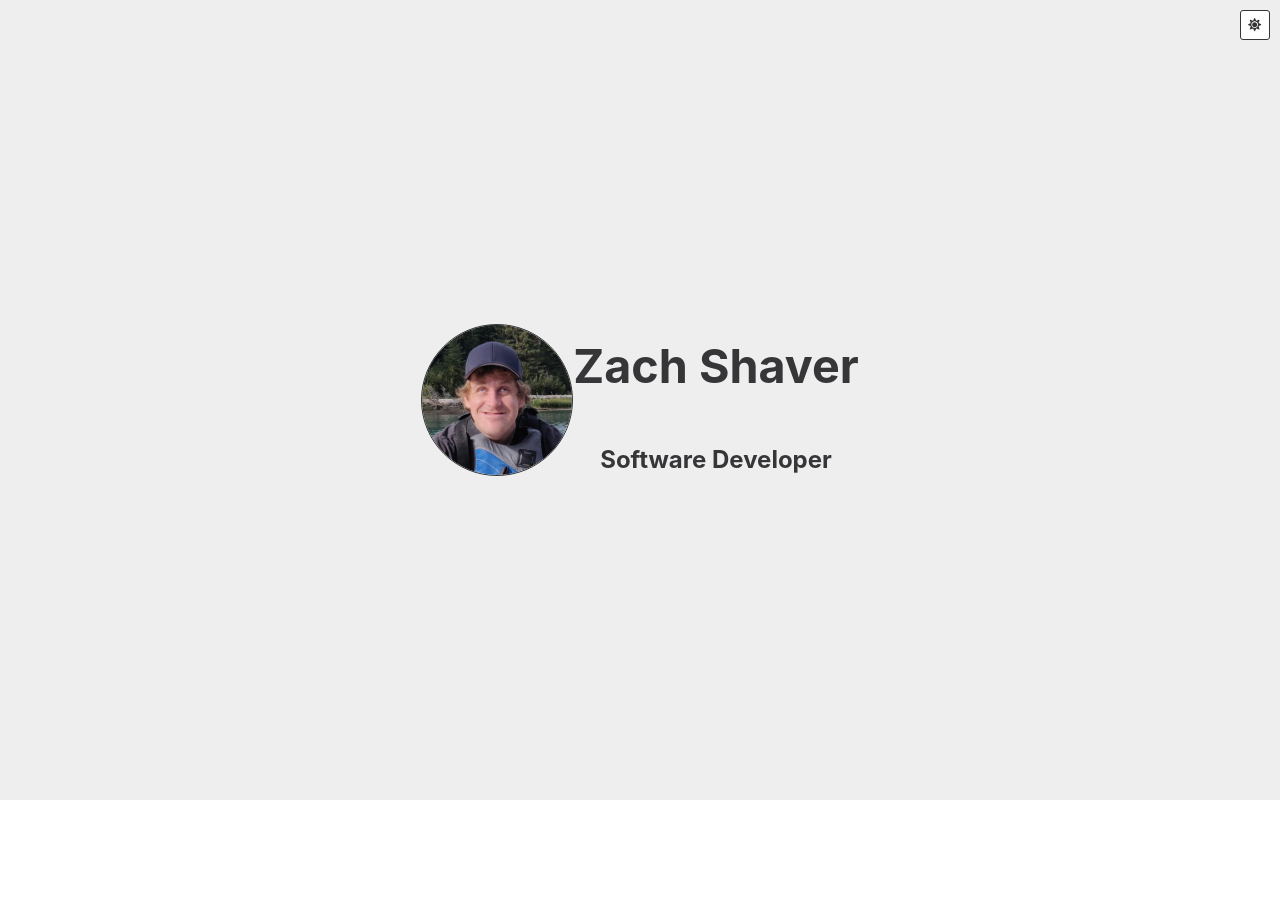
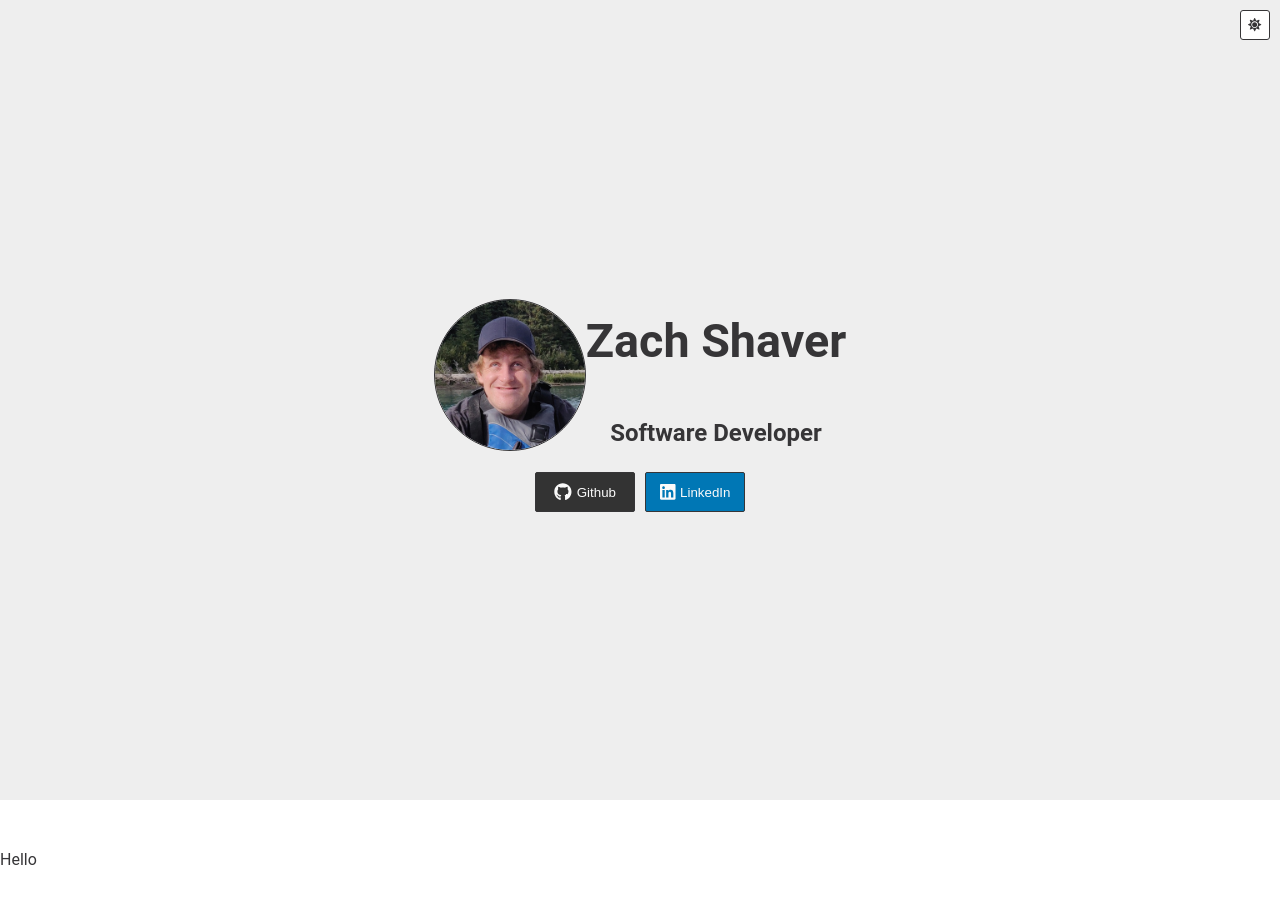
Before and after one commit to ShavaShav/web, a React (Create React App) app: page / in a window 1280 px wide. Shown: the top 904 px of the page. Built offline with nearby package versions, Linux system fonts and the light colour scheme.

Commit message:
Add button for github/linkedin in profile

```diff
--- a/src/App.tsx
+++ b/src/App.tsx
@@ -3,20 +3,10 @@ import { lightTheme, darkTheme } from './themes';
 import GlobalStyles from './globalStyles';
 import { useDarkMode } from './useDarkMode';
 import Profile from './components/Profile';
-import { useEffect, useState } from 'react';
-import Header from './components/Header';
-import ThemeToggle from './components/ThemeToggle';
 
 const Main = styled.div`
   margin-top: 50px;
-  padding-top: 50px;
   height: 200vh;
-`
-
-const TopRightThemeToggle = styled(ThemeToggle)`
-  position: absolute;
-  top: 0;
-  right: 0;
 `
 
 const headerHeight = 40;
@@ -29,14 +19,10 @@ const App = () => {
     <ThemeProvider theme={theme === 'light' ? lightTheme : darkTheme}>
       <>
         <GlobalStyles />
-        {/* <TopRightThemeToggle isDark={isDark} onClick={toggleTheme}/> */}
         <Profile headerRoom={headerHeight} isDark={isDark} toggleTheme={toggleTheme}/>
         <Main>
+          <p>Hello</p>
         </Main>
-        {/* <Profile/>
-        <Projects>
-          <button title={"Theme: " + theme} onClick={toggleTheme}>Hello</button>
-        </Projects> */}
       </>
     </ThemeProvider>
   );
--- /dev/null
+++ b/src/components/Button.tsx
@@ -0,0 +1,40 @@
+import React from 'react';
+import styled from 'styled-components';
+import { FontAwesomeIcon } from '@fortawesome/react-fontawesome'
+import { IconDefinition } from '@fortawesome/fontawesome-common-types';
+
+interface ButtonProps extends React.ButtonHTMLAttributes<HTMLButtonElement> {
+  readonly icon?: IconDefinition;
+  readonly size?: 'md'|'lg';
+  readonly secondary?: boolean;
+  readonly title?: string;
+  readonly color?: string;
+  readonly tintColor?: string;
+  readonly url?: string;
+}
+
+const StyledIcon = styled(FontAwesomeIcon)`
+  padding-right: 5px;
+`
+
+const StyledButton = styled.button<ButtonProps>`
+  background-color: ${({color}) => color};
+  color: ${({tintColor}) => tintColor};
+`
+
+const Button = (props: ButtonProps) => {
+  const onClick = (ev: any) => {
+    if (props.url)
+      window.location.href = props.url
+    else if (props.onClick)
+      props.onClick(ev)
+  }
+  return (
+    <StyledButton {...props} onClick={onClick}>
+      {props.icon && <StyledIcon size={'lg'} icon={props.icon} color={props.tintColor}/>}
+      {props.title}
+    </StyledButton>
+  )
+};
+
+export default Button;
--- a/src/components/Profile.tsx
+++ b/src/components/Profile.tsx
@@ -1,5 +1,8 @@
 import { Dispatch, SetStateAction, useEffect, useState } from "react";
 import styled from "styled-components";
+import { faGithub, faLinkedin } from '@fortawesome/free-brands-svg-icons'
+
+import Button from "./Button";
 import Header from "./Header";
 import Headshot from "./Headshot";
 import ThemeToggle from "./ThemeToggle";
@@ -40,6 +43,12 @@ const ProfileSection = styled.div`
   }
 `
 
+const Row = styled.div`
+  display: flex;
+  flex-direction: row;
+  align-items: center;
+`
+
 const PushedRight = styled.div`
   display: flex;
   justify-content: flex-end;
@@ -53,13 +62,19 @@ const Title = styled.div`
   align-items: center;
 `
 
+const LinkButton = styled(Button)`
+  height: 40px;
+  width: 100px;
+  margin: 5px;
+`
+
 const Profile = (props: ProfileProps) => {
   const [showHeader, setShowHeader] = useState(false);
 
   useEffect(() => {
     if (typeof window !== "undefined") {
       const checkHeader = () => {
-        setShowHeader(window.pageYOffset > window.innerHeight);
+        setShowHeader(window.pageYOffset > window.innerHeight - headerHeight);
       }
       window.addEventListener("scroll", checkHeader);
       return () => window.removeEventListener("scroll", checkHeader);
@@ -80,6 +95,10 @@ const Profile = (props: ProfileProps) => {
               <h2>Software Developer</h2>
             </Title>
           </ProfileSection>
+          <Row>
+            <LinkButton icon={faGithub} color={'#333'} url='https://www.github.com/ShavaShav' title="Github"/>
+            <LinkButton icon={faLinkedin} color={'#0077b5'} url='https://ca.linkedin.com/in/zach-shaver' title="LinkedIn"/>
+          </Row>
         </ProfileWrapper>
       </Container>
       <Header height={headerHeight} isDark={props.isDark} isShowing={showHeader} toggleTheme={props.toggleTheme}/>
--- a/src/globalStyles.ts
+++ b/src/globalStyles.ts
@@ -5,8 +5,15 @@ export default createGlobalStyle<{theme: Theme}>`
   body {
     background: ${({ theme }) => theme.body};
     color: ${({ theme }) => theme.text};
-    // font-family: Tahoma, Helvetica, Arial, Roboto, sans-serif;
+    font-family: Roboto, Tahoma, Helvetica, Arial, sans-serif;
     transition: all 0.50s linear;
+  }
+  button {
+    border: ${({theme}) => `1px solid ${theme.buttonBorder}`};
+    background-color: ${({theme}) => theme.button};
+    color: ${({theme}) => theme.buttonTint};
+    border-radius: 2px;
+    padding: 5px;
   }
   h1 {
     font-size: 8vw;
--- a/src/themes.ts
+++ b/src/themes.ts
@@ -4,8 +4,10 @@ export type Theme = {
   text: string,
   toggleBorder: string,
   background: string,
+  toggleButtonBackground: string;
   button: string,
-  toggleButtonBackground: string;
+  buttonBorder: string,
+  buttonTint: string,
 }
 
 export const lightTheme: Theme = {
@@ -15,7 +17,10 @@ export const lightTheme: Theme = {
   background: '#363537',
   toggleBorder: '#FFF',
   toggleButtonBackground: '#999',
-  button: 'linear-gradient(#39598A, #79D7ED)',
+  // button: 'linear-gradient(#39598A, #79D7ED)',
+  button: '#424282',
+  buttonBorder: '#363537',
+  buttonTint: '#FAFAFA',
 }
 
 export const darkTheme: Theme = {
@@ -25,5 +30,8 @@ export const darkTheme: Theme = {
   background: '#999',
   toggleBorder: '#6B8096',
   toggleButtonBackground: '#363537',
-  button: 'linear-gradient(#091236, #1E215D)',
+  // button: 'linear-gradient(#091236, #1E215D)',
+  button: '#424282',
+  buttonBorder: '#FAFAFA',
+  buttonTint: '#FAFAFA',
 }
```
